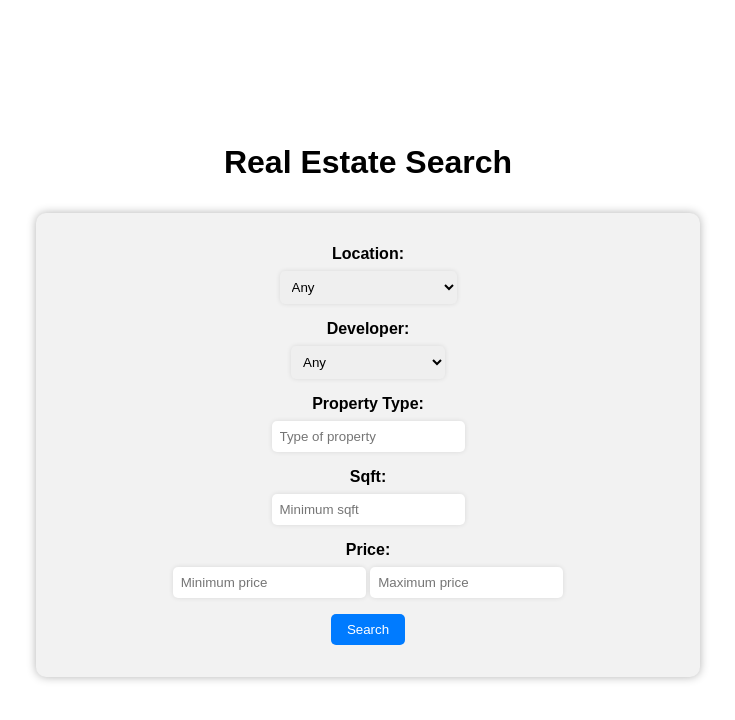
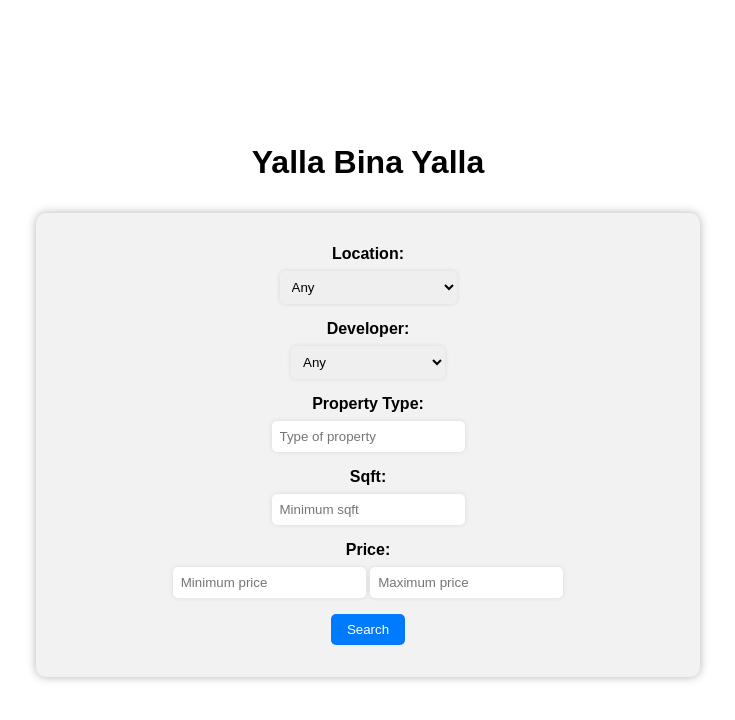
Before and after one commit to bowrawie/bowrawie.github.io, a plain HTML site: page index.html in a window 1280 px wide. Shown: the whole page, without its empty margins (272-1007 px from the left). Drawn offline with Linux system fonts and the light colour scheme.

Commit message:
Update index.html

```diff
--- a/index.html
+++ b/index.html
@@ -57,7 +57,7 @@
 </head>
 <body>
 	<div class="container">
-		<h1>Real Estate Search</h1>
+		<h1>Yalla Bina Yalla</h1>
 		<form>
 			<label for="location">Location:</label>
 			<select id="location" name="location">
```
